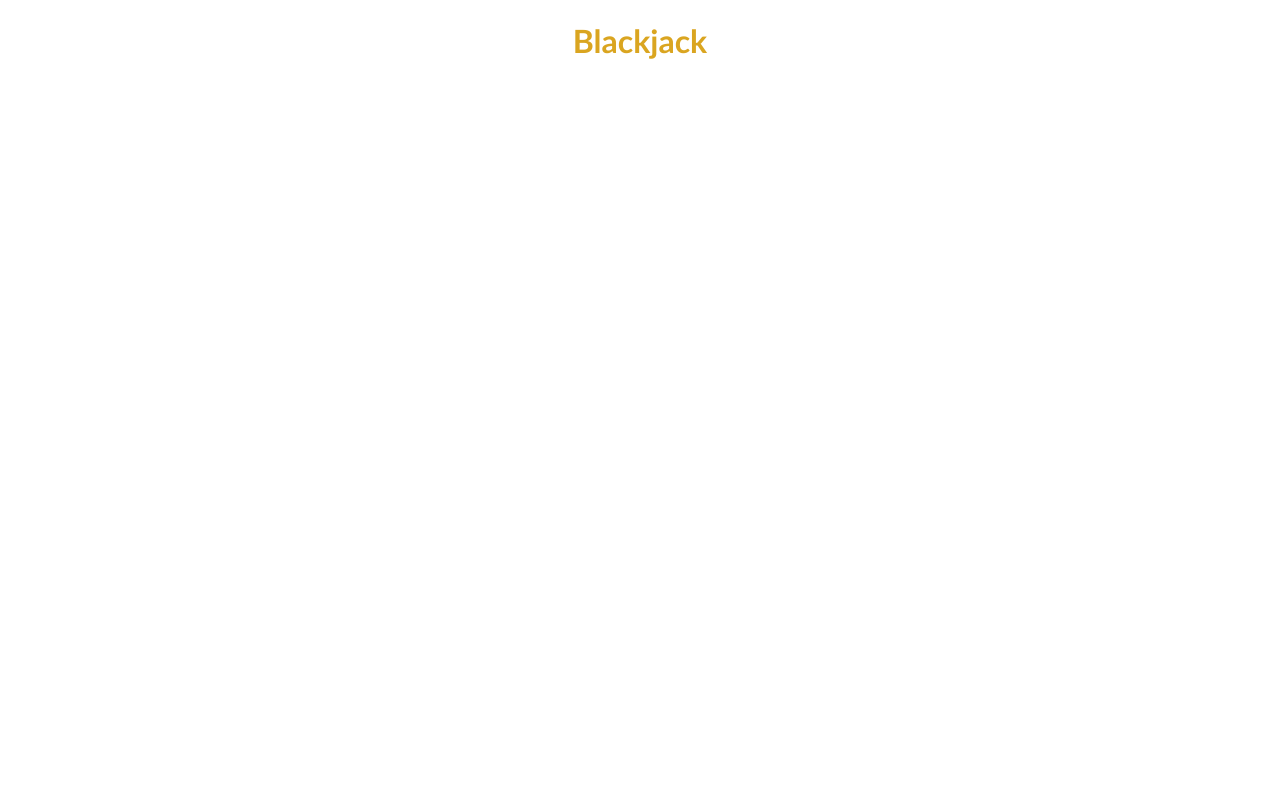
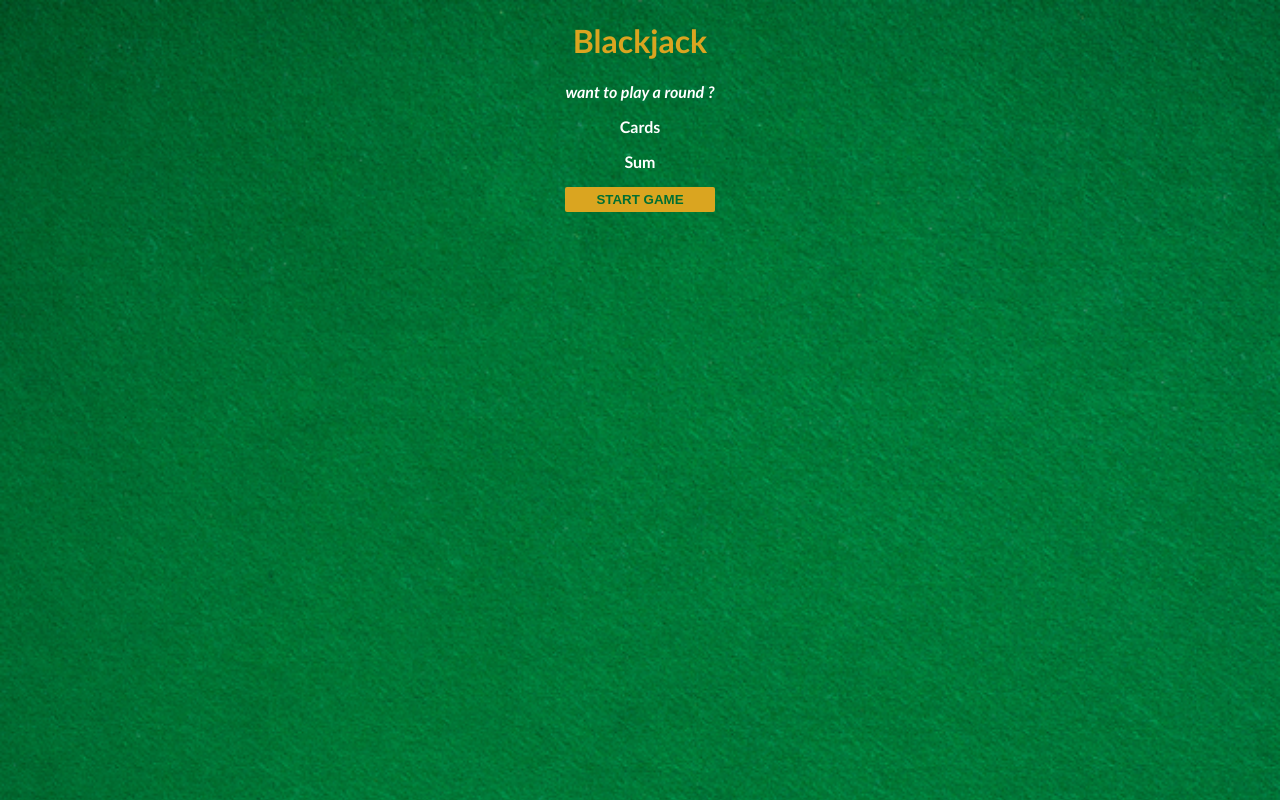
Before and after one commit to Luyaleha/blackjack, a plain HTML site: page index.html in a window 1280 px wide. Drawn offline with Linux system fonts and the light colour scheme.

Commit message:
commit: adding style

```diff
--- a/index.css
+++ b/index.css
@@ -1,6 +1,7 @@
 body{
     font-family: 'Trebuchet MS', 'Lucida Sans Unicode', 'Lucida Grande', 'Lucida Sans', Arial, sans-serif;
-    background-image: url('');
+    background-image: url('image/table.png');
+    background-size: cover;
     text-align: center;
     color: white;
     font-weight: bold;
@@ -10,6 +11,16 @@ body{
 h1{
     color: goldenrod;
 }
+button {
+    color: #016f32;
+    width: 150px;
+    background: goldenrod;
+    padding-top: 5px;
+    padding-bottom: 5px;
+    font-weight: bold;
+    border: none;
+    border-radius: 2px;
+}
 #message-el{
 font-style: italic;
 }
--- a/index.html
+++ b/index.html
@@ -11,6 +11,7 @@
     <p id="message-el">want to play a round ?</p>
     <p>Cards</p>
     <p>Sum</p>
+    <button onclick="startgame()">START GAME</button>
     <script src="index.js"></script>
 </body>
 </html>
--- a/index.js
+++ b/index.js
@@ -5,6 +5,7 @@ let hasblackjack = false
 let isalive =true
 
 let message=""
+function startgame(){
 if (sum>20){
 message="do you want to draw a new card ?"
 }else if(sum===21){
@@ -15,3 +16,4 @@ hasblackjack=true;
     isalive=false;
 }
 console.log(message)
+}
```
Also changed, not shown: image/table.png (added).
